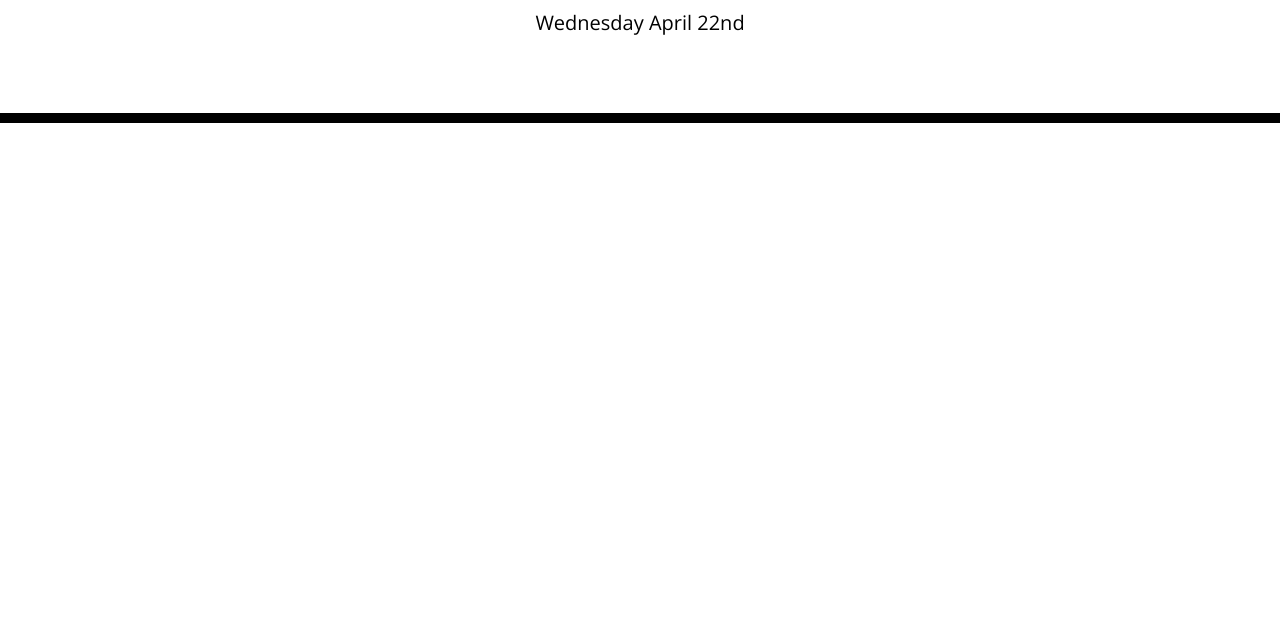
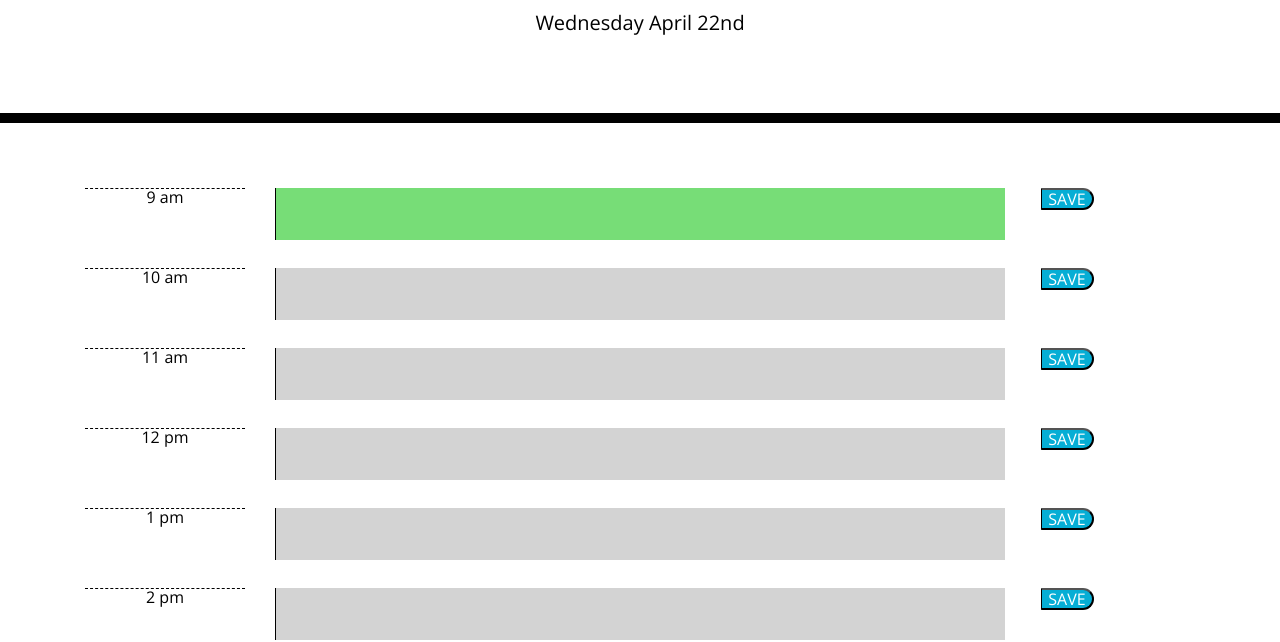
Before and after one commit to kimnana45/scheduler, a plain HTML site: page index.html in a window 1280 px wide. Shown: the part 181-823 px from the top of the page. Before the commit the page ends 800 px from the top, so only its background shows below. Drawn offline with nearby package versions, Linux system fonts and the light colour scheme.

Commit message:
creating a daily planner with moment.js

```diff
--- a/index.html
+++ b/index.html
@@ -28,23 +28,12 @@
       <p class="lead">A simple calendar app for scheduling your work day</p>
       <p id="currentDay" class="lead"></p>
     </header>
-    <!-- <div class="container time-block"> -->
-      <!-- Timeblocks go here -->
-      <!-- <div class="row">
-        <div class="col-sm-2">
-          <p class = "hour"></p>
-        </div>
-        <div class="col-sm-8">
-          <textarea type="text" class= "description"></textarea>
-        </div>
-        <div class="col-sm-1">
-          <button class = "saveBtn">SAVE</button>
-        </div>
-      </div>
-    </div> -->
+    <div class="container time-block">
+
+    </div>
 
     <script src="https://code.jquery.com/jquery-3.4.1.min.js"></script>
     <script src="https://cdnjs.cloudflare.com/ajax/libs/moment.js/2.24.0/moment.min.js"></script>
     <script src="script.js"></script>
   </body>
-</html>
+</html> -->
--- a/script.js
+++ b/script.js
@@ -2,35 +2,45 @@
 // format should be [DAY OF WEEK], [Full Month] [DAYOFMONTH ex 3rd]
 var currentDay = $("#currentDay").text(moment().format("dddd MMMM Do"));
 console.log(currentDay);
+var currentTime = moment().format("h a");
+console.log(currentTime);
 // Use moment to get current time (hours) and compare to 9AM-5PM hardcoded
 function time(){
     for (var i = 9; i <= 17; i++) {
-        var startTime = (moment().hour(i).minute(0)).format("h a");
+        var rowTime = (moment().hour(i).minute(0)).format("h a");
         var row = `
-            <div class = container time-block">
                 <div class="row">
                     <div class="col-sm-2">
-                        <p class = "hour">${startTime }</p>
+                        <p class = "hour">${rowTime}</p>
                     </div>
                     <div class="col-sm-8">
-                        <textarea type="text" class= "description"></textarea>
+                        <textarea id= "text${i}" type="text" class= #text"></textarea>
                     </div>
                     <div class="col-sm-1">
                         <button class = "saveBtn">SAVE</button>
                     </div>
                 </div>
-            </div>
             `
             $(".container").append(row);
+
+                var textbox = "#text" + i
+                    if (currentTime >= rowTime) {
+                       $(textbox).addClass("past");
+                       console.log("work!")
+                    } if (currentTime === rowTime){
+                       $(textbox).addClass("present");
+                       console.log("here");
+                    } if (currentTime <= rowTime){
+                       $(textbox).addClass("future");
+                       console.log("next");
                     }
+            }
+
     }
     time();
 
     // Compare the time you get to the 9AM-5PM
-    // var currentTime = moment().format("h a");
-    // function compareTime(){
 
-    // }
     // highlight those before the hour grey
     // highlight current hour red
     // highlight after hour green
```
Lines whose indentation alone changed are shown as unchanged.
